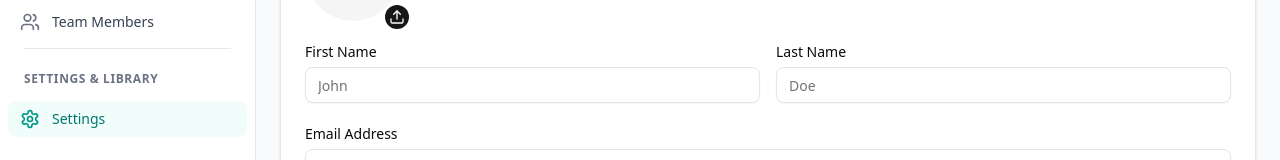
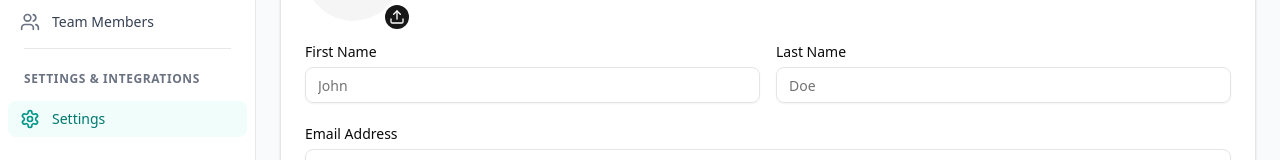
Before and after one commit to Mypath2tech-admin/apture, a Next.js app: page /dashboard/settings in a window 1280 px wide. Shown: the part 430-590 px from the top of the page. Built offline with nearby package versions, Linux system fonts and the light colour scheme.

Commit message:
ttest (#32)

```diff
--- a/src/components/dashboard/DashboardSidebar.tsx
+++ b/src/components/dashboard/DashboardSidebar.tsx
@@ -302,7 +302,7 @@ export default function DashboardSidebar({
             <div className="mx-4 my-2 border-t border-gray-200" />
             <div className="px-4 py-2">
               <span className="text-xs font-semibold text-gray-500 uppercase tracking-wider">
-                Settings & Library
+                Settings & Integrations
               </span>
             </div>
 
```
